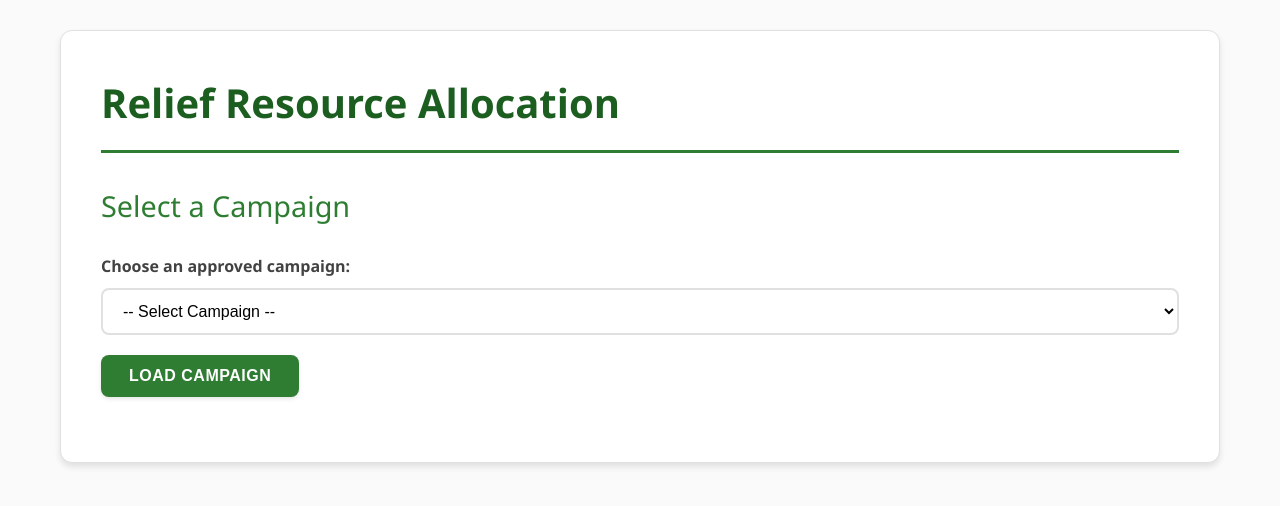
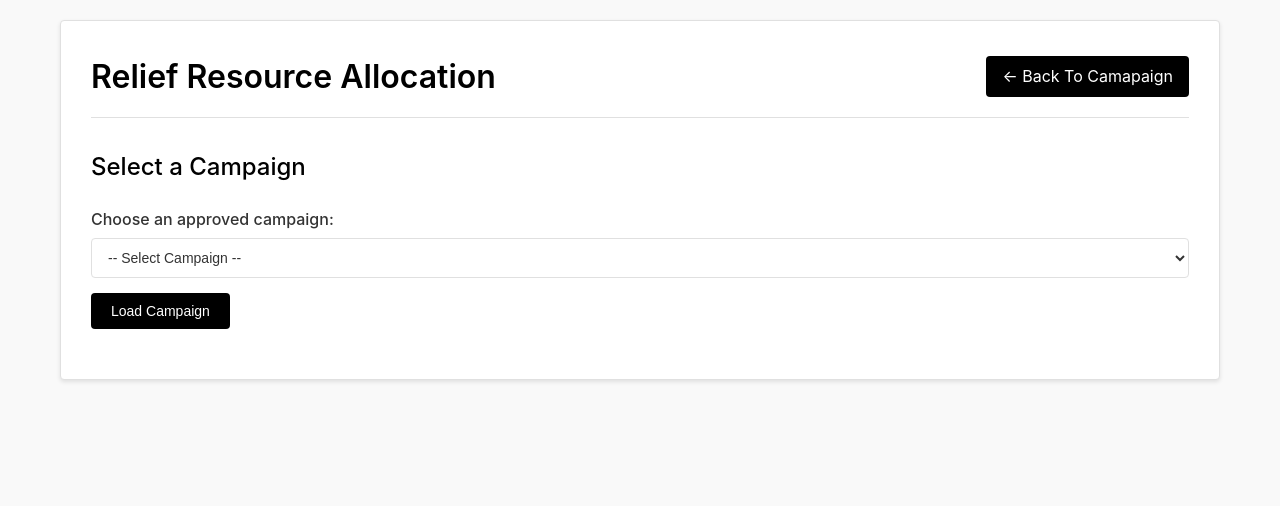
Before and after one commit to jubair2002/dbms-project, a PHP site: page /relief.php in a window 1280 px wide. Shown: the top 506 px of the page. Run offline with PHP 8.4, Linux system fonts and the light colour scheme; the visitor is signed in with stand-in values (Sample User, id 1); data that the repository does not hold is empty.

Commit message:
design changes

```diff
--- a/src/assets/css/relief.css
+++ b/src/assets/css/relief.css
@@ -1,20 +1,17 @@
-
 :root {
-    --primary-green: #2e7d32;
-    --dark-green: #1b5e20;
-    --light-green: #4caf50;
-    --success-green: #43a047;
-    --pale-green: #e8f5e9;
-    --very-light-green: #f1f8e9;
-    --black: #212121;
-    --dark-gray: #424242;
-    --medium-gray: #757575;
-    --light-gray: #e0e0e0;
-    --white: #ffffff;
-    --off-white: #fafafa;
+    --primary-color: #000000;
+    --secondary-color: #333333;
+    --light-color: #ffffff;
+    --border-color: #e0e0e0;
+    --text-color: #333333;
+    --text-muted: #666666;
+    --background-color: #ffffff;
+    --background-light: #f9f9f9;
     --shadow: rgba(0, 0, 0, 0.1);
-    --error-red: #d32f2f;
-    --error-bg: #ffebee;
+    --error-color: #dc3545;
+    --success-color: #28a745;
+    --border-radius: 4px;
+    --transition: all 0.3s ease;
 }
 
 * {
@@ -24,146 +21,149 @@
 }
 
 body {
-    font-family: 'Segoe UI', Tahoma, Geneva, Verdana, sans-serif;
-    background-color: var(--off-white);
-    color: var(--black);
+    font-family: -apple-system, BlinkMacSystemFont, 'Segoe UI', Roboto, Oxygen, Ubuntu, Cantarell, sans-serif;
+    background-color: var(--background-light);
+    color: var(--text-color);
     line-height: 1.6;
 }
 
 .container {
     max-width: 1200px;
     margin: 0 auto;
-    padding: 30px 20px;
+    padding: 20px;
 }
 
 .container > div {
-    background-color: var(--white);
-    padding: 40px;
-    border-radius: 12px;
-    box-shadow: 0 4px 6px var(--shadow);
-    border: 1px solid var(--light-gray);
+    background-color: var(--background-color);
+    padding: 30px;
+    border-radius: var(--border-radius);
+    box-shadow: 0 2px 4px var(--shadow);
+    border: 1px solid var(--border-color);
+}
+
+/* Header with back button */
+.header {
+    display: flex;
+    justify-content: space-between;
+    align-items: center;
+    margin-bottom: 30px;
+    padding-bottom: 15px;
+    border-bottom: 1px solid var(--border-color);
+}
+
+.back-btn {
+    display: inline-flex;
+    align-items: center;
+    gap: 5px;
+    padding: 8px 16px;
+    background-color: var(--primary-color);
+    color: var(--light-color);
+    text-decoration: none;
+    border-radius: var(--border-radius);
+    transition: var(--transition);
+}
+
+.back-btn:hover {
+    background-color: var(--secondary-color);
 }
 
 /* Typography */
 h1 {
-    color: var(--dark-green);
-    font-size: 2.5rem;
-    margin-bottom: 30px;
-    padding-bottom: 15px;
-    border-bottom: 3px solid var(--primary-green);
+    color: var(--primary-color);
+    font-size: 2rem;
     font-weight: 600;
+    margin: 0;
 }
 
 h2 {
-    color: var(--primary-green);
-    font-size: 1.8rem;
-    margin: 30px 0 20px;
+    color: var(--primary-color);
+    font-size: 1.5rem;
+    margin: 25px 0 15px;
     font-weight: 500;
 }
 
 h3 {
-    color: var(--dark-green);
-    font-size: 1.4rem;
+    color: var(--primary-color);
+    font-size: 1.25rem;
     margin-bottom: 15px;
     font-weight: 500;
 }
 
 /* Messages */
 .message {
-    padding: 15px 20px;
-    margin: 20px 0;
-    border-radius: 8px;
+    padding: 12px 16px;
+    margin: 15px 0;
+    border-radius: var(--border-radius);
     font-weight: 500;
-    animation: slideIn 0.3s ease-out;
-}
-
-@keyframes slideIn {
-    from {
-        opacity: 0;
-        transform: translateY(-10px);
-    }
-    to {
-        opacity: 1;
-        transform: translateY(0);
-    }
+    border: 1px solid;
 }
 
 .success {
-    background-color: var(--pale-green);
-    color: var(--dark-green);
-    border: 2px solid var(--light-green);
+    background-color: #d4edda;
+    color: var(--success-color);
+    border-color: var(--success-color);
 }
 
 .error {
-    background-color: var(--error-bg);
-    color: var(--error-red);
-    border: 2px solid var(--error-red);
+    background-color: #f8d7da;
+    color: var(--error-color);
+    border-color: var(--error-color);
 }
 
 /* Campaign Info Box */
 .campaign-info {
-    background: linear-gradient(135deg, var(--very-light-green) 0%, var(--pale-green) 100%);
-    padding: 30px;
-    border-radius: 10px;
-    margin: 25px 0;
-    border: 2px solid var(--light-green);
-    box-shadow: 0 3px 8px var(--shadow);
+    background-color: var(--background-light);
+    padding: 20px;
+    border-radius: var(--border-radius);
+    margin: 20px 0;
+    border: 1px solid var(--border-color);
 }
 
 .campaign-info h3 {
-    color: var(--dark-green);
     margin-top: 0;
-    font-size: 1.6rem;
-    margin-bottom: 20px;
+    margin-bottom: 15px;
 }
 
 .info-grid {
     display: grid;
-    grid-template-columns: repeat(auto-fit, minmax(250px, 1fr));
-    gap: 20px;
-    margin-top: 20px;
+    grid-template-columns: repeat(auto-fit, minmax(200px, 1fr));
+    gap: 15px;
+    margin-top: 15px;
 }
 
 .info-item {
-    background-color: var(--white);
-    padding: 20px;
-    border-radius: 8px;
-    box-shadow: 0 2px 4px var(--shadow);
-    border: 1px solid var(--light-gray);
-    transition: transform 0.2s ease, box-shadow 0.2s ease;
-}
-
-.info-item:hover {
-    transform: translateY(-2px);
-    box-shadow: 0 4px 12px var(--shadow);
+    background-color: var(--background-color);
+    padding: 15px;
+    border-radius: var(--border-radius);
+    border: 1px solid var(--border-color);
 }
 
 .info-label {
     font-weight: 600;
-    color: var(--medium-gray);
-    font-size: 0.9rem;
+    color: var(--text-muted);
+    font-size: 0.875rem;
     text-transform: uppercase;
     letter-spacing: 0.5px;
-    margin-bottom: 8px;
+    margin-bottom: 5px;
 }
 
 .info-value {
-    font-size: 1.8rem;
-    color: var(--dark-green);
-    font-weight: 700;
+    font-size: 1.5rem;
+    color: var(--primary-color);
+    font-weight: 600;
 }
 
 .info-value.positive {
-    color: var(--success-green);
+    color: var(--success-color);
 }
 
 .info-value.negative {
-    color: var(--error-red);
+    color: var(--error-color);
 }
 
 /* Forms */
 form {
-    margin: 25px 0;
+    margin: 20px 0;
 }
 
 form.delete-form {
@@ -173,36 +173,35 @@ form.delete-form {
 
 label {
     display: block;
-    margin-bottom: 8px;
-    font-weight: 600;
-    color: var(--dark-gray);
-    font-size: 1rem;
+    margin-bottom: 6px;
+    font-weight: 500;
+    color: var(--text-color);
 }
 
 input[type="number"],
 select,
 textarea {
     width: 100%;
-    padding: 12px 16px;
-    margin-bottom: 20px;
-    border: 2px solid var(--light-gray);
-    border-radius: 8px;
-    font-size: 1rem;
-    transition: border-color 0.3s ease, box-shadow 0.3s ease;
-    background-color: var(--white);
+    padding: 10px 12px;
+    margin-bottom: 15px;
+    border: 1px solid var(--border-color);
+    border-radius: var(--border-radius);
+    font-size: 14px;
+    transition: border-color 0.2s ease;
+    background-color: var(--background-color);
+    color: var(--text-color);
 }
 
 input[type="number"]:focus,
 select:focus,
 textarea:focus {
     outline: none;
-    border-color: var(--light-green);
-    box-shadow: 0 0 0 3px rgba(76, 175, 80, 0.1);
+    border-color: var(--primary-color);
 }
 
 textarea {
     resize: vertical;
-    min-height: 100px;
+    min-height: 80px;
     font-family: inherit;
 }
 
@@ -212,169 +211,153 @@ select {
 
 /* Buttons */
 button {
-    background-color: var(--primary-green);
-    color: var(--white);
-    padding: 12px 28px;
+    background-color: var(--primary-color);
+    color: var(--light-color);
+    padding: 10px 20px;
     border: none;
-    border-radius: 8px;
+    border-radius: var(--border-radius);
     cursor: pointer;
-    font-size: 1rem;
-    font-weight: 600;
-    transition: all 0.3s ease;
-    box-shadow: 0 2px 4px var(--shadow);
-    text-transform: uppercase;
-    letter-spacing: 0.5px;
+    font-size: 14px;
+    font-weight: 500;
+    transition: var(--transition);
 }
 
 button:hover {
-    background-color: var(--dark-green);
-    transform: translateY(-1px);
-    box-shadow: 0 4px 8px var(--shadow);
+    background-color: var(--secondary-color);
 }
 
 button:active {
-    transform: translateY(0);
-    box-shadow: 0 2px 4px var(--shadow);
+    transform: translateY(1px);
 }
 
 button.delete {
-    background-color: var(--error-red);
-    padding: 8px 16px;
-    font-size: 0.875rem;
-    text-transform: none;
+    background-color: var(--error-color);
+    padding: 6px 12px;
+    font-size: 12px;
 }
 
 button.delete:hover {
-    background-color: #b71c1c;
+    background-color: #c82333;
 }
 
 /* Table */
 table {
     width: 100%;
-    border-collapse: separate;
-    border-spacing: 0;
-    margin-top: 25px;
-    box-shadow: 0 2px 8px var(--shadow);
-    border-radius: 10px;
+    border-collapse: collapse;
+    margin-top: 20px;
+    border: 1px solid var(--border-color);
+    border-radius: var(--border-radius);
     overflow: hidden;
 }
 
 th {
-    background-color: var(--dark-green);
-    color: var(--white);
-    padding: 15px;
+    background-color: var(--primary-color);
+    color: var(--light-color);
+    padding: 12px;
     text-align: left;
-    font-weight: 600;
-    text-transform: uppercase;
-    letter-spacing: 0.5px;
-    font-size: 0.9rem;
+    font-weight: 500;
+    font-size: 14px;
 }
 
 td {
-    padding: 15px;
-    border-bottom: 1px solid var(--light-gray);
-    color: var(--dark-gray);
+    padding: 12px;
+    border-bottom: 1px solid var(--border-color);
+    color: var(--text-color);
+    font-size: 14px;
 }
 
 tr {
-    background-color: var(--white);
-    transition: background-color 0.2s ease;
+    background-color: var(--background-color);
+}
+
+tr:nth-child(even) {
+    background-color: var(--background-light);
 }
 
 tr:hover {
-    background-color: var(--very-light-green);
+    background-color: #f0f0f0;
 }
 
 tr:last-child td {
     border-bottom: none;
 }
 
-/* Zebra striping for better readability */
-tbody tr:nth-child(even) {
-    background-color: var(--off-white);
-}
-
-tbody tr:nth-child(even):hover {
-    background-color: var(--very-light-green);
-}
-
 /* Links */
 .back-link {
     display: inline-flex;
     align-items: center;
-    margin-bottom: 25px;
-    color: var(--primary-green);
+    margin-bottom: 20px;
+    color: var(--primary-color);
     text-decoration: none;
-    font-weight: 600;
-    transition: color 0.3s ease;
-    font-size: 1rem;
+    font-weight: 500;
+    transition: color 0.2s ease;
+    font-size: 14px;
 }
 
 .back-link:before {
     content: "←";
-    margin-right: 8px;
-    font-size: 1.2rem;
+    margin-right: 6px;
+    font-size: 16px;
 }
 
 .back-link:hover {
-    color: var(--dark-green);
+    color: var(--secondary-color);
     text-decoration: underline;
 }
 
 /* Responsive Design */
 @media (max-width: 768px) {
     .container > div {
-        padding: 25px;
+        padding: 20px;
+    }
+
+    .header {
+        flex-direction: column;
+        align-items: flex-start;
+        gap: 15px;
+    }
+
+    .back-btn {
+        align-self: flex-end;
     }
 
     h1 {
-        font-size: 2rem;
+        font-size: 1.75rem;
     }
 
     h2 {
-        font-size: 1.5rem;
+        font-size: 1.25rem;
     }
 
     .info-grid {
         grid-template-columns: 1fr;
-        gap: 15px;
+        gap: 10px;
     }
 
     table {
-        font-size: 0.9rem;
+        font-size: 12px;
     }
 
     th, td {
-        padding: 10px;
+        padding: 8px;
     }
 
     button {
         width: 100%;
         margin-bottom: 10px;
     }
+
+    .back-btn {
+        width: auto;
+    }
 }
 
 /* Special Styles */
 .no-funds-message {
     text-align: center;
-    padding: 40px;
-    color: var(--medium-gray);
-    font-size: 1.1rem;
-}
-
-/* Loading Animation */
-.loading {
-    display: inline-block;
-    width: 20px;
-    height: 20px;
-    border: 3px solid var(--light-gray);
-    border-radius: 50%;
-    border-top-color: var(--primary-green);
-    animation: spin 1s ease-in-out infinite;
-}
-
-@keyframes spin {
-    to { transform: rotate(360deg); }
+    padding: 30px;
+    color: var(--text-muted);
+    font-size: 16px;
 }
 
 /* Print Styles */
@@ -388,7 +371,11 @@ tbody tr:nth-child(even):hover {
         border: 1px solid #000;
     }
 
-    button, .back-link {
+    button, .back-link, .back-btn {
         display: none;
     }
+
+    .header {
+        border-bottom: 2px solid #000;
+    }
 }
--- a/src/assignments.php
+++ b/src/assignments.php
@@ -11,12 +11,12 @@ if (!isset($_SESSION['user_id']) || $_SESSION['user_type'] != 'volunteer') {
 
 $volunteer_id = $_SESSION['user_id'];
 
-// Fetch the tasks assigned to this volunteer
+// Fetch all tasks assigned to this volunteer, regardless of completion status
 $sql = "SELECT tasks.id AS task_id, tasks.task_name, tasks.description, tasks.priority, tasks.deadline,
                tasks.status AS task_status, assignments.status AS assignment_status
         FROM tasks
         INNER JOIN assignments ON tasks.assignment_id = assignments.id
-        WHERE assignments.volunteer_id = ? AND assignments.status != 'completed'
+        WHERE assignments.volunteer_id = ?
         ORDER BY tasks.deadline ASC";
 
 $stmt = $conn->prepare($sql);
@@ -32,7 +32,6 @@ $result = $stmt->get_result();
     <meta name="viewport" content="width=device-width, initial-scale=1.0">
     <title>My Tasks - Volunteer Dashboard</title>
 
-    <!-- External CSS -->
     <link rel="stylesheet" href="https://cdnjs.cloudflare.com/ajax/libs/font-awesome/6.4.0/css/all.min.css">
     <link rel="stylesheet" href="assets/css/assignments.css">
 </head>
@@ -109,7 +108,6 @@ $result = $stmt->get_result();
         </table>
     </div>
 
-    <!-- External JavaScript -->
     <script src="assets/js/assignments.js"></script>
 </body>
 </html>
--- a/src/relief.php
+++ b/src/relief.php
@@ -123,7 +123,10 @@ if (isset($_POST['allocate']) && $campaign_id > 0) {
 <body>
     <div class="container">
         <div>
-        <h1>Relief Resource Allocation</h1>
+        <div class="header">
+            <h1>Relief Resource Allocation</h1>
+            <a href="campaignSummary.php" class="back-btn">← Back To Camapaign</a>
+        </div>
 
         <?php if ($message): ?>
             <div class="message success"><?php echo htmlspecialchars($message); ?></div>
--- a/src/track_task_progress.php
+++ b/src/track_task_progress.php
@@ -39,6 +39,9 @@ if ($result === false) {
     <div class="container">
         <div class="header">
             <h1><i class="fas fa-chart-line"></i> Track Task Progress</h1>
+            <a href="campaignSummary.php" class="back-btn">
+                <i class="fas fa-arrow-left"></i> Back to Campaigns
+            </a>
         </div>
 
         <table class="task-table">
--- a/src/update_task.php
+++ b/src/update_task.php
@@ -1,5 +1,4 @@
 <?php
-// Include the database configuration file
 require_once 'config.php';
 session_start();
 
```
Also changed, not shown: src/assets/css/track-task-progress.css (+38 -5 lines), src/assign_volunteer.php (+50 -12 lines), src/campaignSummary.php (+30 -65 lines), src/reports.php (+2 -5 lines).
